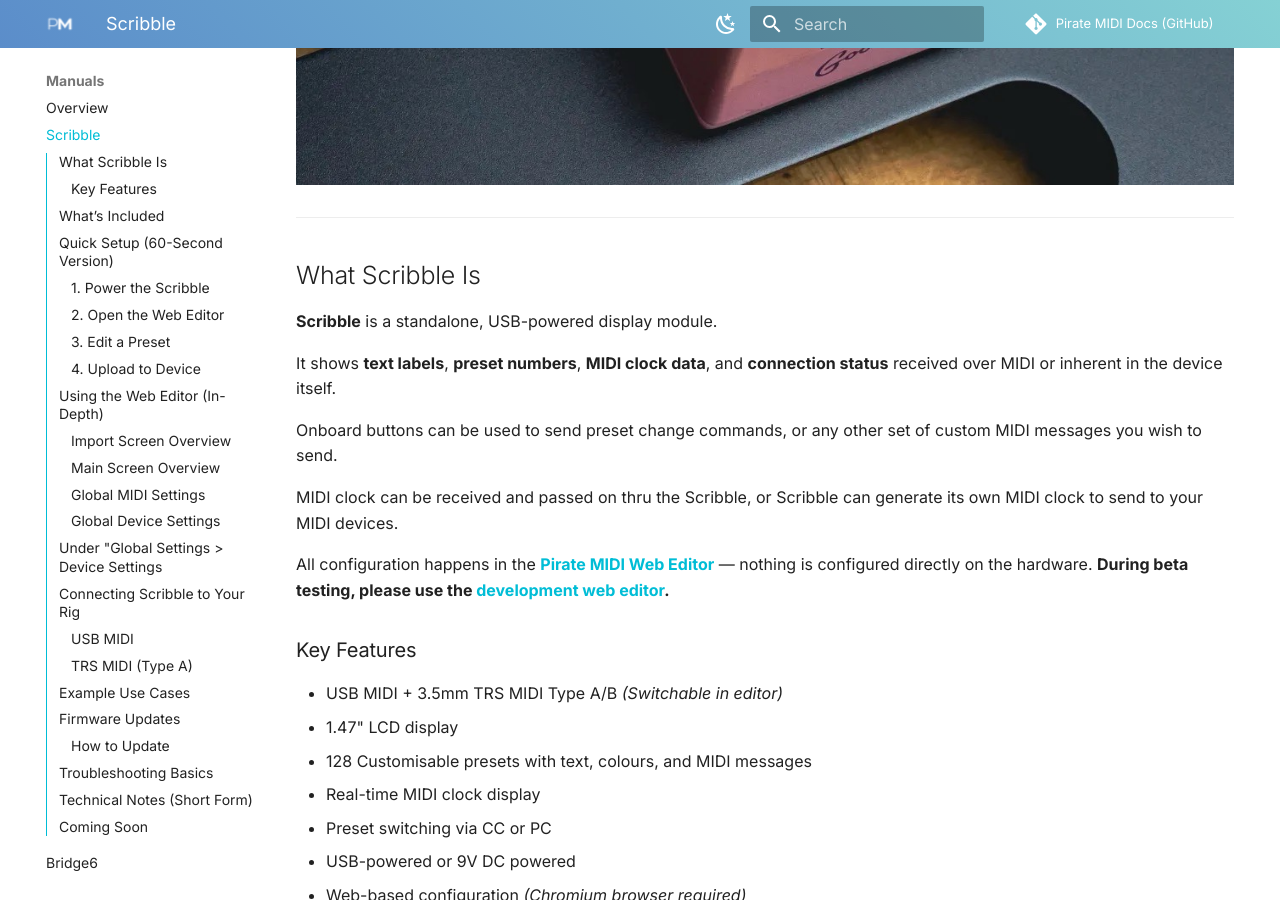
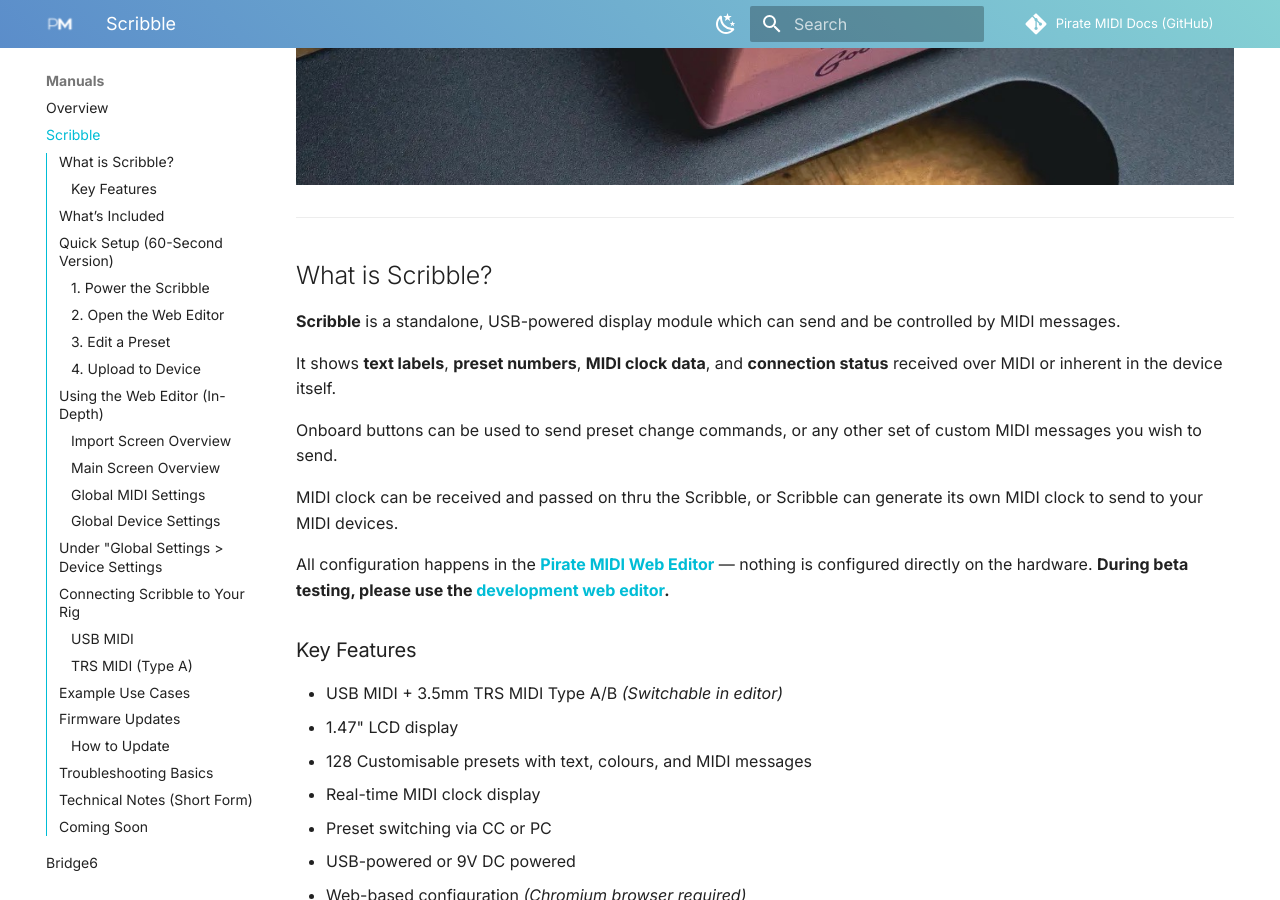
Before and after one commit to Pirate-MIDI/pirate-midi-docs, an MkDocs documentation site: the page built from docs/manuals/scribble/index.md, in a window 1280 px wide and 900 px high, scrolled down 1197 px. Built offline with MkDocs 1.6.1 and Material for MkDocs 9.7.7, drawn with Linux system fonts in a browser that asks for light colours; some web fonts are replaced; comment, search, counter and statistics services are not loaded.

Commit message:
images added

```diff
--- a/docs/manuals/scribble/index.md
+++ b/docs/manuals/scribble/index.md
@@ -4,12 +4,12 @@
 !!! tip
     This quickstart is for early reviewers and sample units. A full, detailed documentation site will launch soon.
 
-![Scribble on a Chase Bliss Audio Lossy](../../assets/ScribbleImages/scribble-on-lossy.jpeg)
+![Scribble on a Chase Bliss Audio Lossy](../../assets/ScribbleImages/scribble-on-lossy.jpeg){ height="300px" }
 
 ---
 
-## What Scribble Is
-**Scribble** is a standalone, USB-powered display module.
+## What is Scribble?
+**Scribble** is a standalone, USB-powered display module which can send and be controlled by MIDI messages.
 
 It shows **text labels**, **preset numbers**, **MIDI clock data**, and **connection status** received over MIDI or inherent in the device itself.
 
```
Also changed, not shown: docs/assets/ScribbleImages/scribble-editor-device-settings.png (added), docs/assets/ScribbleImages/scribble-editor-global-custom-message.png (added), docs/assets/ScribbleImages/scribble-editor-global-switch-settings.png (added).
